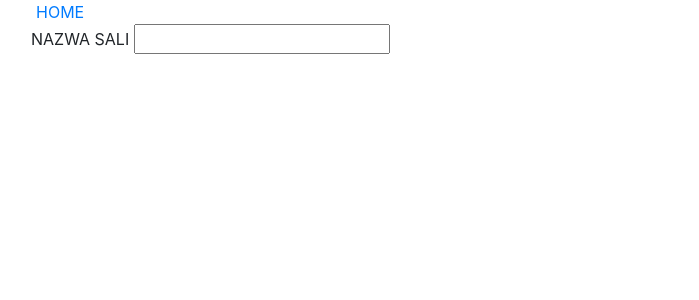
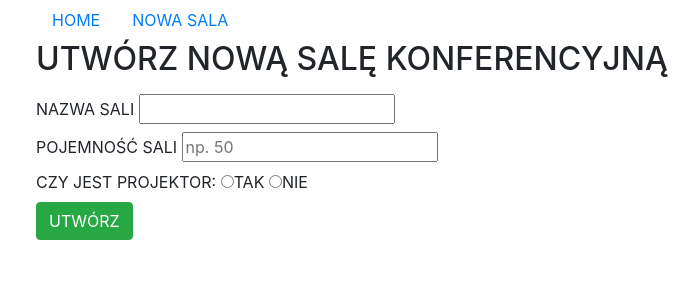
Before and after one commit to tkazan/DjangoCL, a Django app: page /bookconfroom/room/new in a window 1280 px wide. Shown: the top 300 px of the page, without its empty margins (49-748 px from the left). Run offline with Django 3.2, Linux system fonts and the light colour scheme; some libraries are stand-ins or nearby versions.

Commit message:
add an adding form

```diff
--- a/BookConferenceRoomApp/templates/Book/base.html
+++ b/BookConferenceRoomApp/templates/Book/base.html
@@ -10,7 +10,10 @@
 </head>
 <body>
     <div class="container">
-        <a href="{% url 'book:home' %}">HOME</a>
+        <nav class="nav">
+            <a class="nav-link" href="{% url 'book:home' %}">HOME</a>
+            <a class="nav-link" href="{% url 'book:new-room' %}">NOWA SALA</a>
+        </nav>
         {% block content %}
         {% endblock %}
     </div>
--- a/BookConferenceRoomApp/templates/Book/index.html
+++ b/BookConferenceRoomApp/templates/Book/index.html
@@ -12,5 +12,5 @@
     {% endfor %}
     </ul>
     <br/>
-    <a href="{% url 'book:new-room' %}"
+    <a href="{% url 'book:new-room' %}">Utwórz nową salę konferencyjną</a>
 {% endblock %}
--- a/BookConferenceRoomApp/templates/Book/new_room.html
+++ b/BookConferenceRoomApp/templates/Book/new_room.html
@@ -1,11 +1,23 @@
 {% extends 'Book/base.html' %}
 
 {% block content %}
-    <form method="POST" action="{% url 'book:home' %}" class="form-row">
+
+
+    <h2>UTWÓRZ NOWĄ SALĘ KONFERENCYJNĄ</h2>
+    <p class="text-danger">{{ message }}</p>
+    <form method="POST" action="#">
+    {% csrf_token %}
         <label>NAZWA SALI
             <input type="text" name="name"><br/>
-
-        </label>
+        </label><br/>
+        <label>POJEMNOŚĆ SALI
+            <input type="number" name="capacity" placeholder="np. 50">
+        </label><br/>
+        <label>CZY JEST PROJEKTOR:
+            <input type="radio" name="projector" value="True">TAK
+            <input type="radio" name="projector" value="False">NIE
+        </label><br/>
+        <input class="btn btn-success" type="submit" value="UTWÓRZ">
     </form>
 
 {% endblock %}
--- a/BookConferenceRoomApp/urls.py
+++ b/BookConferenceRoomApp/urls.py
@@ -6,5 +6,6 @@ urlpatterns = [
     url(r'^$', index, name="home"),
     url(r'^room/(?P<id>(\d)+)$', room, name="room"),
     url(r'^room/new$', NewRoomView.as_view(), name="new-room"),
+    # url(r'^room/new$', new_room, name="new-room"),
 
 ]
--- a/BookConferenceRoomApp/views.py
+++ b/BookConferenceRoomApp/views.py
@@ -1,5 +1,5 @@
 from django.http import HttpResponse
-from django.shortcuts import render
+from django.shortcuts import render, redirect
 from django.urls import reverse
 from django.views import View
 
@@ -37,4 +37,18 @@ class NewRoomView(View):
         return render(request, 'Book/new_room.html')
 
     def post(self, request):
-        pass
+        try:
+            name = request.POST.get("name")
+            capacity = request.POST.get("capacity")
+            projector = request.POST.get("projector")
+            proj = True if projector == "True" else False
+
+            Room.objects.create(name=name, capacity=capacity, projector=proj)
+            return redirect("/bookconfroom/")
+
+        except Exception as e:
+            message = "Niepoprawne dane: {}".format(e)
+            ctx = {
+                "message": message,
+            }
+            return render(request, 'Book/new_room.html', ctx)
```
